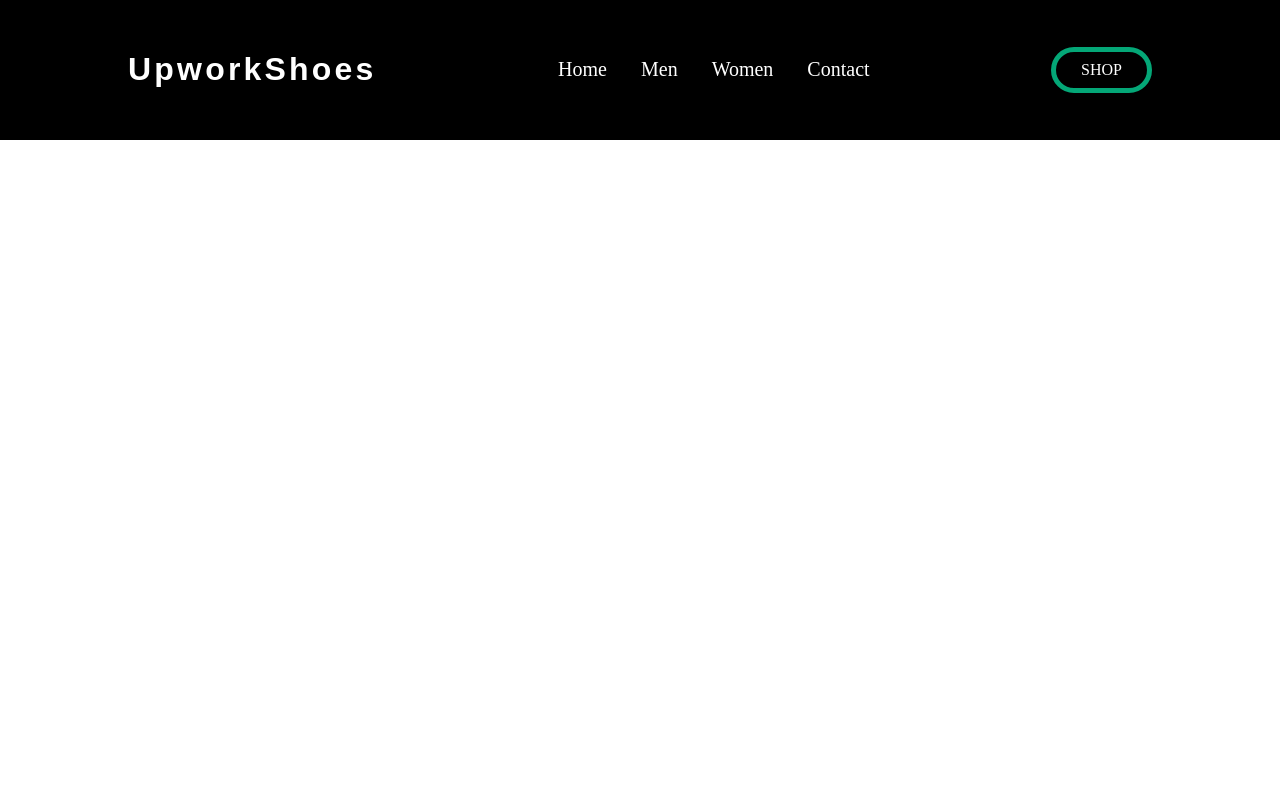
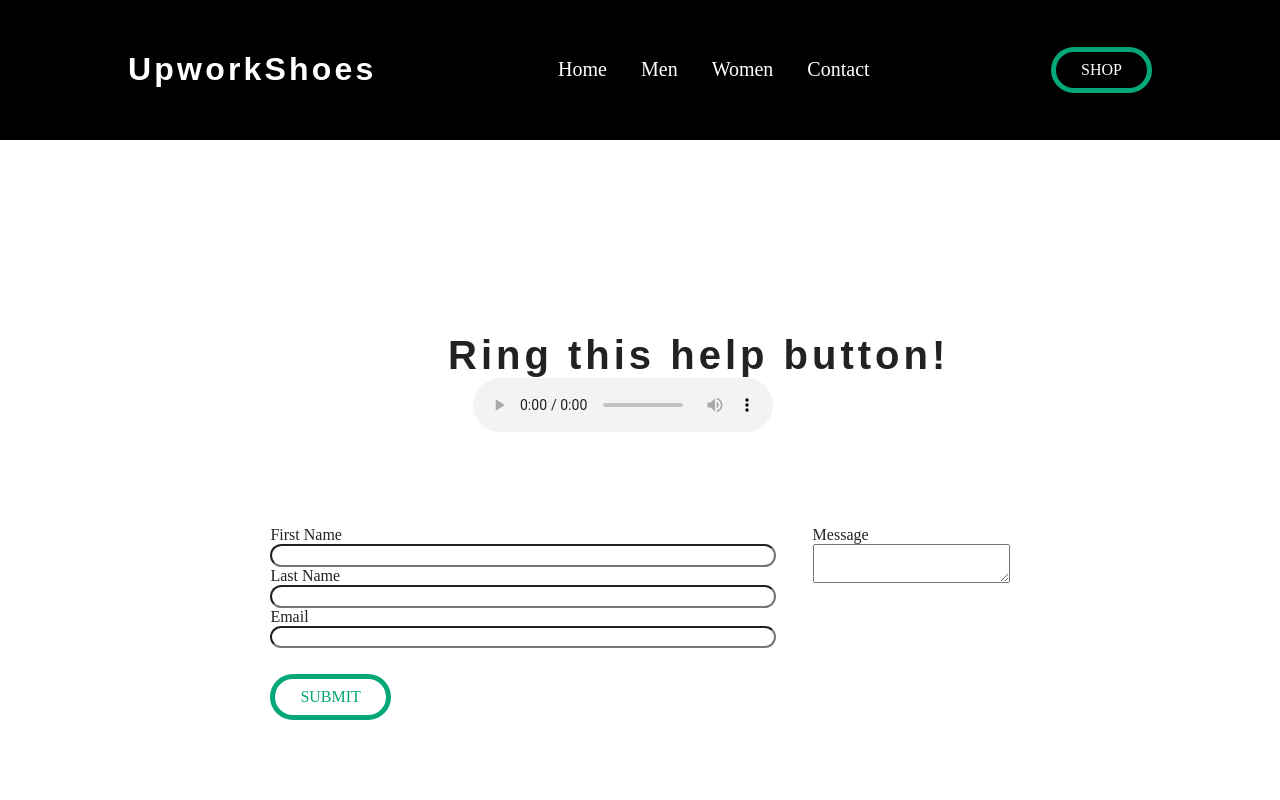
Before and after one commit to BaggioLo/VCT1125FinalProjectBaggioLo, a website built with Parcel: page contact.html in a window 1280 px wide. Shown: the top 800 px of the page. Built offline with nearby package versions, Linux system fonts and the light colour scheme.

Commit message:
finished contact page and audio file

```diff
--- a/contact.html
+++ b/contact.html
@@ -50,6 +50,32 @@
 <!-- Contact Form Section -->
 
 <section class="contact-form">
+  <div class="audio-title">
+    <h3>Ring this help button!</h3>
+    <audio controls src="audio/servicehelp.mp3" type="audio/mpeg" class="audio-player"></audio>
+  </div>
+  <div class="wrapper">
+
+    <form action="" class="form-area">
+      <div class="msg-area">
+        <label for="msg">Message</label>
+        <textarea id="msg"></textarea>
+      </div>
+      <div class="details-area">
+        <label for="name">First Name</label>
+        <input type="text" name="" id="name">
+
+        <label for="lastname">Last Name</label>
+        <input type="text" name="" id="lname">
+
+        <label for="email">Email</label>
+        <input type="email" name="" id="email">
+
+        <button type="submit">Submit</button>
+      </div>
+    </form>
+
+  </div>
 
 </section>
 
--- a/css/contact.scss
+++ b/css/contact.scss
@@ -105,6 +105,68 @@ header{
 .contact-form{
     height: 90vh;
     width: 100%;
+    .audio-title{
+        display: flex;
+        justify-content: center;
+        flex-direction: column;
+        margin-left: 35%;
+        padding-top: 15%;
+        .audio-player{
+            margin-left: 3%;
+        }
+        h3{
+            font-size: 40px;
+        }
+    }
+}
+
+.wrapper{
+    width: 800px;
+    margin: 5% auto;
+    .form-area{
+        display: flex;
+        border-radius: 25px;
+        padding: 1.9em;
+        .msg-area{
+            display: flex;
+            flex-direction: column;
+            order: 2;
+            height: 45%;
+            .text-area{
+                flex: 1;
+                min-width: 20%;
+                height: 45%;
+                background: transparent;
+                color: #fff;
+                padding: 15px;
+            }
+        }
+        .details-area{
+            flex: 1;
+            order: 1;
+            margin-right: 5%;
+            input{
+                width: 100%;
+                background: transparent;
+                color: #fff;
+                border-radius: 40px;
+            }
+            button{
+                margin-top: 5%;
+                padding: 9px 25px;
+                background-color: rgba(255, 255, 255, 0);
+                border: solid 5px var(--green);
+                border-radius: 50px;
+                color: var(--green);
+                text-transform: uppercase;
+            }
+            button:hover{
+                color: var(--green);
+                background-color: var(--green);
+                transition: all 0.8s ease 0s;
+            }
+        }
+    }
 }
 
 //***** Footer Styling *****//
```
Also changed, not shown: css/contact.css, 4 other files.
